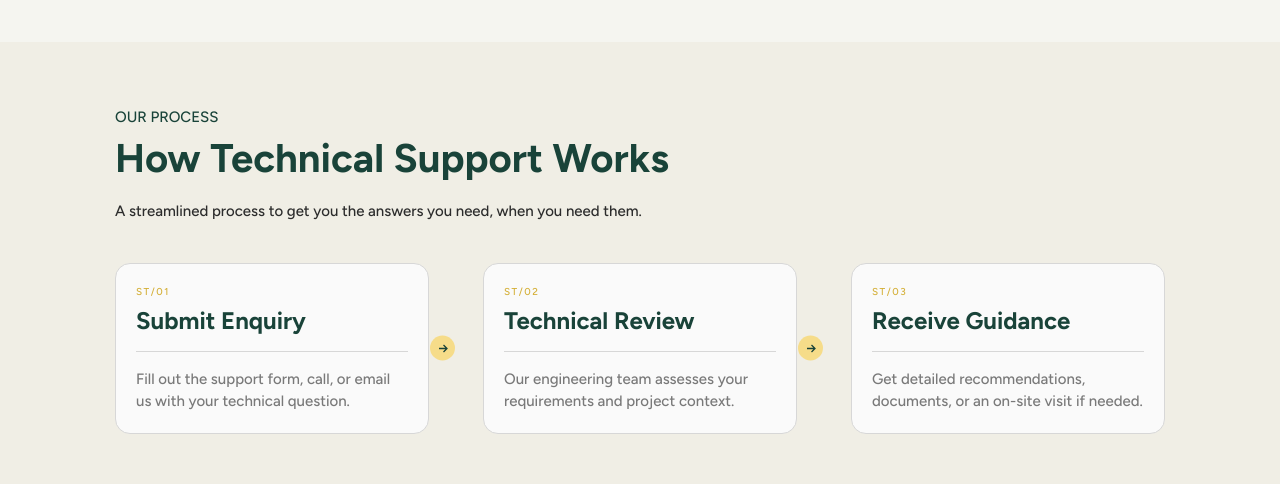
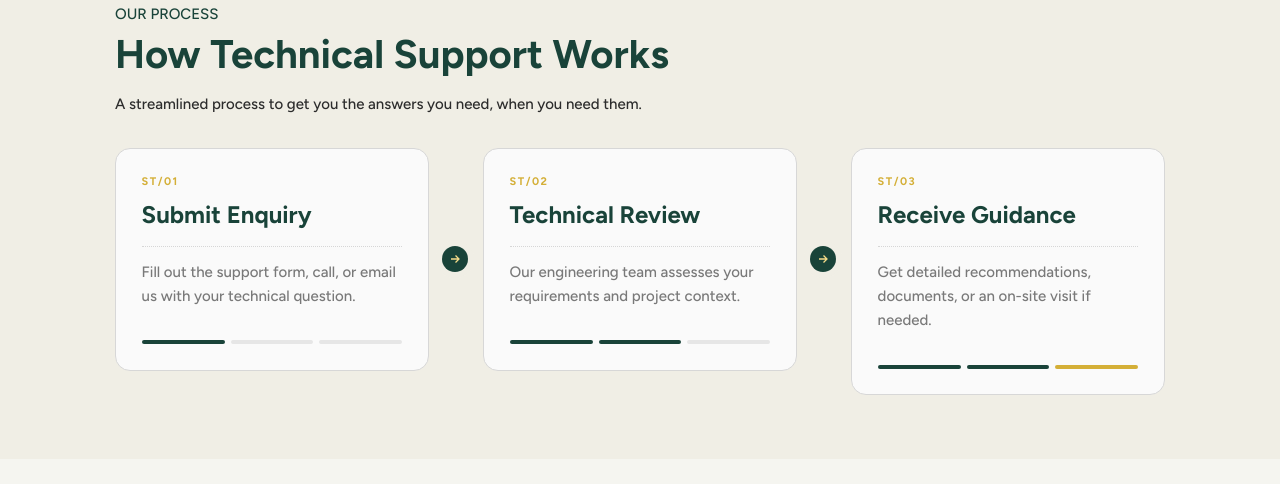
Before and after one commit to roninstack101/Ethios, a React (Vite) app: page /resources in a window 1280 px wide. Shown: the part 2000-2484 px from the top of the page. Built offline with nearby package versions, Linux system fonts and the light colour scheme.

Commit message:
all changes done

```diff
--- a/src/components/Header.jsx
+++ b/src/components/Header.jsx
@@ -123,7 +123,7 @@ function Header() {
   return (
     <>
     <header className="fixed inset-x-0 top-0 z-50 h-[65px] bg-cream/80 backdrop-blur-sm max-w-[1728px] mx-auto">
-      <div className="mx-auto flex h-full max-w-[1440px] items-center justify-between gap-3 px-4 sm:px-6 lg:px-12 xl:px-[115px]">
+      <div className="flex h-full w-full items-center justify-between gap-3 px-4 sm:px-6 lg:px-8 xl:px-12">
         {/* Logo */}
         <Link to="/" className="shrink-0">
           <img
--- a/src/components/about/Locations.jsx
+++ b/src/components/about/Locations.jsx
@@ -1,34 +1,16 @@
 import { SectionIntro, Reveal } from '../ui.jsx'
 
-const ROW_ONE = ['Delhi NCR', 'Mumbai', 'Bangalore', 'Chennai', 'Hyderabad', 'Pune', 'Kolkata', 'Ahmedabad']
-const ROW_TWO = ['Jaipur', 'Kochi', 'Goa', 'Surat', 'Indore', 'Nagpur']
+const CITIES = [
+  'Mumbai', 'Bangalore', 'Chennai', 'Hyderabad', 'Pune', 'Kolkata', 'Ahmedabad',
+  'Jaipur', 'Kochi', 'Goa'
+]
 
 function CityChip({ city }) {
   return (
-    <span className="mx-[5px] inline-flex h-[33px] shrink-0 items-center gap-2 rounded-[7.5px] border-[1.5px] border-[#3e605b] bg-[rgba(62,96,91,0.1)] px-[13px] text-[15px] font-medium capitalize text-[#3e605b]">
+    <span className="inline-flex h-[33px] shrink-0 items-center gap-2 rounded-[7.5px] border-[1.5px] border-[#3e605b] bg-[rgba(62,96,91,0.1)] px-[13px] text-[15px] font-medium capitalize text-[#3e605b]">
       <span className="size-[6px] rounded-full bg-[#3e605b]" aria-hidden />
       {city}
     </span>
-  )
-}
-
-function MarqueeRow({ cities, reverse = false }) {
-  return (
-    <div className="flex overflow-hidden">
-      {/* Three copies so shorter rows still cover the full track width
-          at every point of the loop. */}
-      {[0, 1, 2].map((copy) => (
-        <div
-          key={copy}
-          aria-hidden={copy > 0}
-          className={`flex shrink-0 ${reverse ? 'animate-marquee-right' : 'animate-marquee-left'}`}
-        >
-          {cities.map((city) => (
-            <CityChip key={city} city={city} />
-          ))}
-        </div>
-      ))}
-    </div>
   )
 }
 
@@ -40,9 +22,12 @@ function Locations() {
           <SectionIntro eyebrow="Our Locations" title="PAN India Presence" />
         </Reveal>
 
-        <Reveal delay={100} className="mx-auto mt-6 max-w-[1000px] space-y-[18px] overflow-hidden rounded-[15px] border border-line bg-card py-[22px]">
-          <MarqueeRow cities={ROW_ONE} />
-          <MarqueeRow cities={ROW_TWO} reverse />
+        <Reveal delay={100} className="mx-auto mt-6 max-w-[1000px] rounded-[15px] border border-line bg-card px-6 py-8 md:px-12 lg:py-10">
+          <div className="flex flex-wrap items-center justify-center gap-3 lg:gap-4">
+            {CITIES.map((city) => (
+              <CityChip key={city} city={city} />
+            ))}
+          </div>
         </Reveal>
       </div>
     </section>
--- a/src/components/about/Manufacturing.jsx
+++ b/src/components/about/Manufacturing.jsx
@@ -31,7 +31,7 @@ const STATS = [
 function Manufacturing() {
   return (
     <section className="mx-auto max-w-[1440px] px-6 py-[66px] lg:px-12 xl:px-[115px]">
-      <div className="grid items-start gap-12 lg:grid-cols-[minmax(0,610px)_minmax(0,1fr)]">
+      <div className="grid items-center gap-12 lg:grid-cols-[minmax(0,610px)_minmax(0,1fr)]">
         <div>
           <SectionIntro eyebrow="Infrastructure & Capability" title="Manufacturing Excellence" />
 
--- a/src/components/about/WhoWeAre.jsx
+++ b/src/components/about/WhoWeAre.jsx
@@ -3,7 +3,7 @@ import { SectionIntro, Reveal } from '../ui.jsx'
 function WhoWeAre() {
   return (
     <section className="bg-sand">
-      <div className="mx-auto grid max-w-[1440px] items-start gap-12 px-6 py-[83px] lg:grid-cols-[minmax(0,750px)_minmax(0,1fr)] lg:px-12 xl:px-[115px]">
+      <div className="mx-auto grid max-w-[1440px] items-stretch gap-12 px-6 py-[83px] lg:grid-cols-[minmax(0,750px)_minmax(0,1fr)] lg:px-12 xl:px-[115px]">
         <Reveal x={-28} y={0}>
           <SectionIntro eyebrow="Who We Are" title="A construction material company built on performance." />
           <div className="mt-8 max-w-[734px] space-y-5 text-[15px] font-medium text-ink">
@@ -23,11 +23,11 @@ function WhoWeAre() {
           </div>
         </Reveal>
 
-        <Reveal x={28} y={0} delay={100} className="overflow-hidden rounded-[15px]">
+        <Reveal x={28} y={0} delay={100} className="h-full overflow-hidden rounded-[15px]">
           <img
             src="/assets/about-who.png"
             alt="Ethios corporate building"
-            className="h-full max-h-[314px] w-full object-cover transition-transform duration-700 ease-out hover:scale-105"
+            className="h-full w-full object-cover transition-transform duration-700 ease-out hover:scale-105"
           />
         </Reveal>
       </div>
--- a/src/components/solutions/detail/DetailOverview.jsx
+++ b/src/components/solutions/detail/DetailOverview.jsx
@@ -27,24 +27,31 @@ function DetailOverview({ eyebrow, title, description, image, items }) {
                   <button
                     type="button"
                     onClick={() => setActive(i)}
+                    onMouseEnter={() => setActive(i)}
                     aria-expanded={isActive}
-                    className={`w-full text-left transition-colors ${
+                    className={`w-full text-left transition-all duration-300 ease-in-out ${
                       isActive ? 'rounded-[15px] bg-card p-6 shadow-sm' : 'px-6 py-3'
                     }`}
                   >
                     <span
-                      className={`flex gap-5 text-[24px] font-bold capitalize leading-normal lg:text-[32px] ${
+                      className={`flex gap-5 text-[24px] font-bold capitalize leading-normal lg:text-[32px] transition-colors duration-300 ${
                         isActive ? 'text-ink' : 'text-smoke/80'
                       }`}
                     >
                       <span className="w-[52px] shrink-0 text-right">{number}</span>
                       <span>{itemTitle}</span>
                     </span>
-                    {isActive && (
-                      <span className="mt-3 block pl-[72px] text-[15px] font-medium text-ink">
-                        {itemDescription}
-                      </span>
-                    )}
+                    <div
+                      className={`grid transition-all duration-300 ease-in-out ${
+                        isActive ? 'grid-rows-[1fr] opacity-100 mt-3' : 'grid-rows-[0fr] opacity-0'
+                      }`}
+                    >
+                      <div className="overflow-hidden">
+                        <span className="block pl-[72px] text-[15px] font-medium text-ink pb-1">
+                          {itemDescription}
+                        </span>
+                      </div>
+                    </div>
                   </button>
                 </li>
               )
--- a/src/index.css
+++ b/src/index.css
@@ -19,6 +19,10 @@
   --color-smoke: #797979;
   --color-gold: #f6dc89;
   --color-brass: #d4af37;
+}
+
+html {
+  font-size: 80%;
 }
 
 html,
--- a/src/pages/OemServices.jsx
+++ b/src/pages/OemServices.jsx
@@ -159,7 +159,7 @@ function PartnerAccordion() {
   const [active, setActive] = useState(PARTNER_POINTS.length - 1)
 
   return (
-    <div className="flex h-[566px] flex-col overflow-hidden" onMouseLeave={() => setActive(PARTNER_POINTS.length - 1)}>
+    <div className="flex h-[536px] flex-col overflow-hidden" onMouseLeave={() => setActive(PARTNER_POINTS.length - 1)}>
       {PARTNER_POINTS.map(({ title, description }, i) => {
         const isOpen = active === i
         return (
@@ -171,11 +171,11 @@ function PartnerAccordion() {
             onClick={() => setActive(i)}
             aria-expanded={isOpen}
             className={`shrink-0 overflow-hidden rounded-t-[20px] px-[26px] pt-[18px] text-left transition-[height] duration-300 ease-in-out ${
-              i > 0 ? '-mt-[14px]' : ''
+              i > 0 ? '-mt-[20px]' : ''
             } ${i % 2 === 0 ? 'bg-forest' : 'bg-forest-2'} ${
               i === PARTNER_POINTS.length - 1
                 ? isOpen ? 'h-[136px]' : 'h-[80px]'
-                : isOpen ? 'h-[150px]' : 'h-[94px]'
+                : isOpen ? 'h-[156px]' : 'h-[100px]'
             }`}
           >
             <span className="flex items-baseline justify-between gap-4">
@@ -331,15 +331,15 @@ function OemServices() {
             description="A manufacturing partner that stands behind your brand — from formulation to finished, packaged product."
           />
         </Reveal>
-        <div className="mt-12 grid items-end gap-8 xl:gap-12 lg:grid-cols-[minmax(0,5fr)_minmax(0,6fr)]">
-          <Reveal x={-28} y={0} className="group overflow-hidden rounded-[15px]">
+        <div className="mt-12 grid items-stretch gap-8 xl:gap-12 lg:grid-cols-[minmax(0,5fr)_minmax(0,6fr)]">
+          <Reveal x={-28} y={0} className="group h-full overflow-hidden rounded-[15px]">
             <img
               src="/assets/oem-partner.png"
               alt="Ethios OEM manufacturing line"
-              className="aspect-[550/440] w-full object-cover transition-transform duration-700 ease-out group-hover:scale-105"
+              className="h-full w-full object-cover transition-transform duration-700 ease-out group-hover:scale-105"
             />
           </Reveal>
-          <Reveal x={28} y={0} delay={120}>
+          <Reveal x={28} y={0} delay={120} className="h-full">
             <PartnerAccordion />
           </Reveal>
         </div>
--- a/src/pages/Resources.jsx
+++ b/src/pages/Resources.jsx
@@ -57,15 +57,35 @@ function TechAreaTile({ title, image }) {
   )
 }
 
-function ProcessStep({ code, title, description, isLast }) {
+function ProcessStep({ code, title, description, isLast, index, totalSteps }) {
   return (
-    <div className="relative flex-1 rounded-[15px] border border-line bg-card p-5">
-      <p className="text-[10px] font-medium uppercase tracking-[1.5px] text-brass">{code}</p>
-      <h3 className="mt-1 text-[24px] font-bold capitalize text-forest">{title}</h3>
-      <div className="mt-3 border-t border-line" />
-      <p className="mt-4 text-[15px] font-medium text-smoke">{description}</p>
+    <div className="relative flex-1 flex flex-col justify-between rounded-[15px] border border-line bg-card p-6 xl:p-8">
+      <div>
+        <p className="text-[11px] font-bold uppercase tracking-[1.5px] text-brass">{code}</p>
+        <h3 className="mt-2 text-[24px] font-bold capitalize text-forest">{title}</h3>
+        <div className="mt-4 border-t-[1.5px] border-dotted border-[#d6d6d6]" />
+        <p className="mt-4 text-[15px] font-medium leading-relaxed text-smoke">{description}</p>
+      </div>
+
+      <div className="mt-10 flex gap-[6px]">
+        {Array.from({ length: totalSteps }).map((_, stepIndex) => (
+          <div
+            key={stepIndex}
+            className={`h-[4px] flex-1 rounded-full ${
+              stepIndex < index
+                ? 'bg-forest'
+                : stepIndex === index
+                  ? isLast
+                    ? 'bg-brass'
+                    : 'bg-forest'
+                  : 'bg-[#e6e6e6]'
+            }`}
+          />
+        ))}
+      </div>
+
       {!isLast && (
-        <span className="absolute right-[-27px] top-1/2 z-10 hidden size-[25px] -translate-y-1/2 items-center justify-center rounded-full bg-gold text-forest lg:flex">
+        <span className="absolute right-[-27px] top-1/2 z-10 hidden size-[26px] translate-x-1/2 -translate-y-1/2 items-center justify-center rounded-full bg-forest text-gold ring-[6px] ring-sand lg:flex">
           <svg width="10" height="10" viewBox="0 0 10 10" fill="none" aria-hidden>
             <path d="M1 5h7.5M5.5 1.5L9 5l-3.5 3.5" stroke="currentColor" strokeWidth="1.3" />
           </svg>
@@ -172,7 +192,12 @@ function Resources() {
           <div className="mt-10 flex flex-col gap-8 lg:flex-row lg:gap-[54px]">
             {PROCESS_STEPS.map((step, i) => (
               <Reveal key={step.code} delay={i * 110} className="flex-1">
-                <ProcessStep {...step} isLast={i === PROCESS_STEPS.length - 1} />
+                <ProcessStep
+                  {...step}
+                  isLast={i === PROCESS_STEPS.length - 1}
+                  index={i}
+                  totalSteps={PROCESS_STEPS.length}
+                />
               </Reveal>
             ))}
           </div>
```
